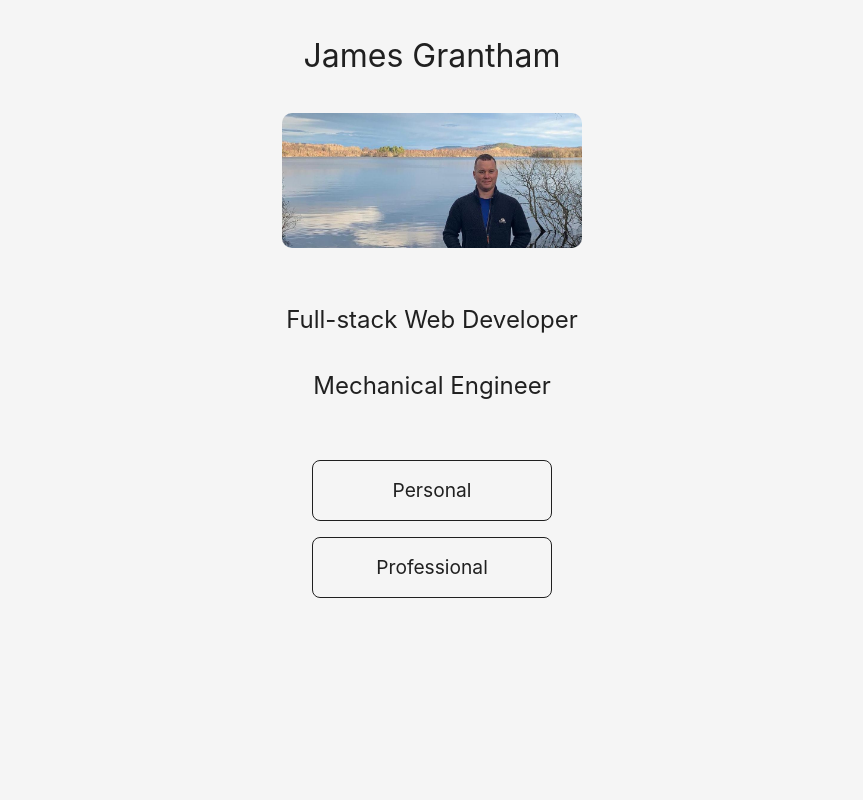
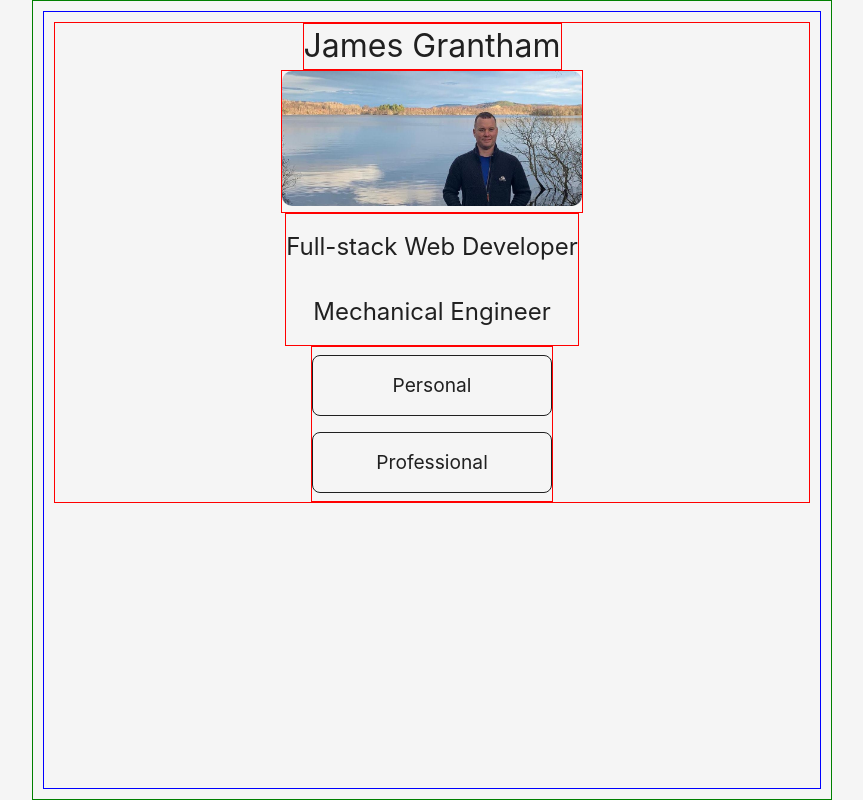
Before and after one commit to jrgrantham/james-grantham, a React (Create React App) app: page / in a window 1280 px wide. Shown: the whole page, without its empty margins (208-1071 px from the left). Built offline with nearby package versions, Linux system fonts and the light colour scheme.

Commit message:
Testing styling

```diff
--- a/src/App.js
+++ b/src/App.js
@@ -7,6 +7,9 @@ import Login from "./views/Login";
 import PhoneNumbers from "./views/PhoneNumbers";
 
 function App() {
+
+  document.getElementById("root").style.height = "100%";
+
   const [isLoading, setIsLoading] = useState(false);
 
   return (
@@ -40,6 +43,8 @@ const StyledApp = styled.div`
   height: 100%
   max-width: 800px
   margin: auto
+  border: 1px solid green
+  padding: 10px
 
   text-align: center
 
--- a/src/views/Landing.jsx
+++ b/src/views/Landing.jsx
@@ -10,6 +10,7 @@ export default function Landing() {
   document.getElementById("root").style.background = appColor;
 
   return (
+    <Component>
       <LandingStyle>
         <div>
           <h2>James Grantham</h2>
@@ -30,21 +31,35 @@ export default function Landing() {
           </h5></Link>
         </div>
       </LandingStyle>
+    </Component>
   );
 }
+
+const Component = styled.div`
+  height: 100%
+  padding: 10px
+  border: 1px solid blue;
+`
 
 const LandingStyle = styled.div`
   display: flex;
   flex-direction: column;
   justify-content: space-evenly;
   align-items: center;
-  // border: 1px solid red;
-  height: 80vh
+  border: 1px solid red;
+  // height: 80vh
 
-  // @media (min-width: 1000px) {
-  // background-color: ${backgroundColor}
-  // margin: 100px 0
-  // }
+  div {
+    border: 1px solid red
+  }
+
+  @media (min-width: 1000px) {
+    // height: 100vh
+    // padding: 200px
+    // border-left: 1px solid ${color}
+    // border-right: 1px solid ${color}
+
+  }
 
   // @media (min-width: 1200px) {
   //   // margin: 100px 0
```
Lines whose indentation alone changed are shown as unchanged.
